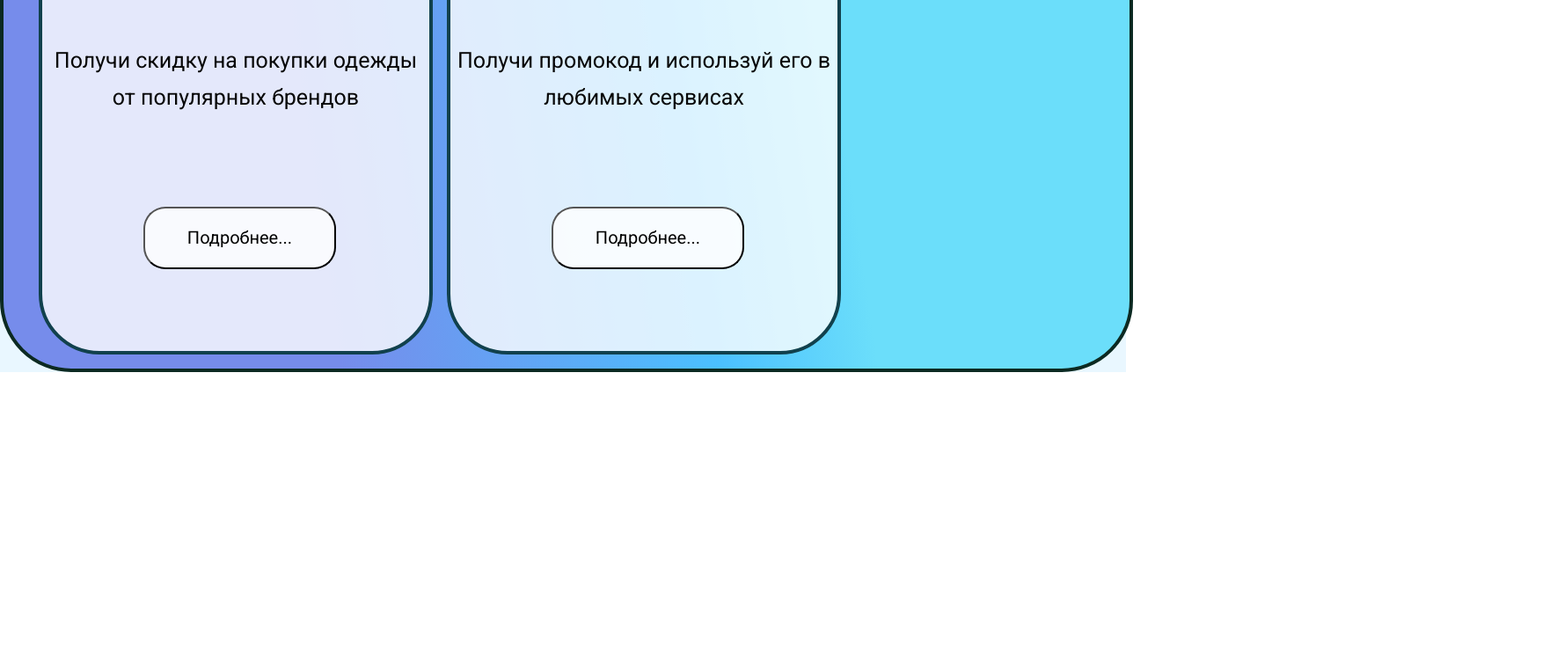
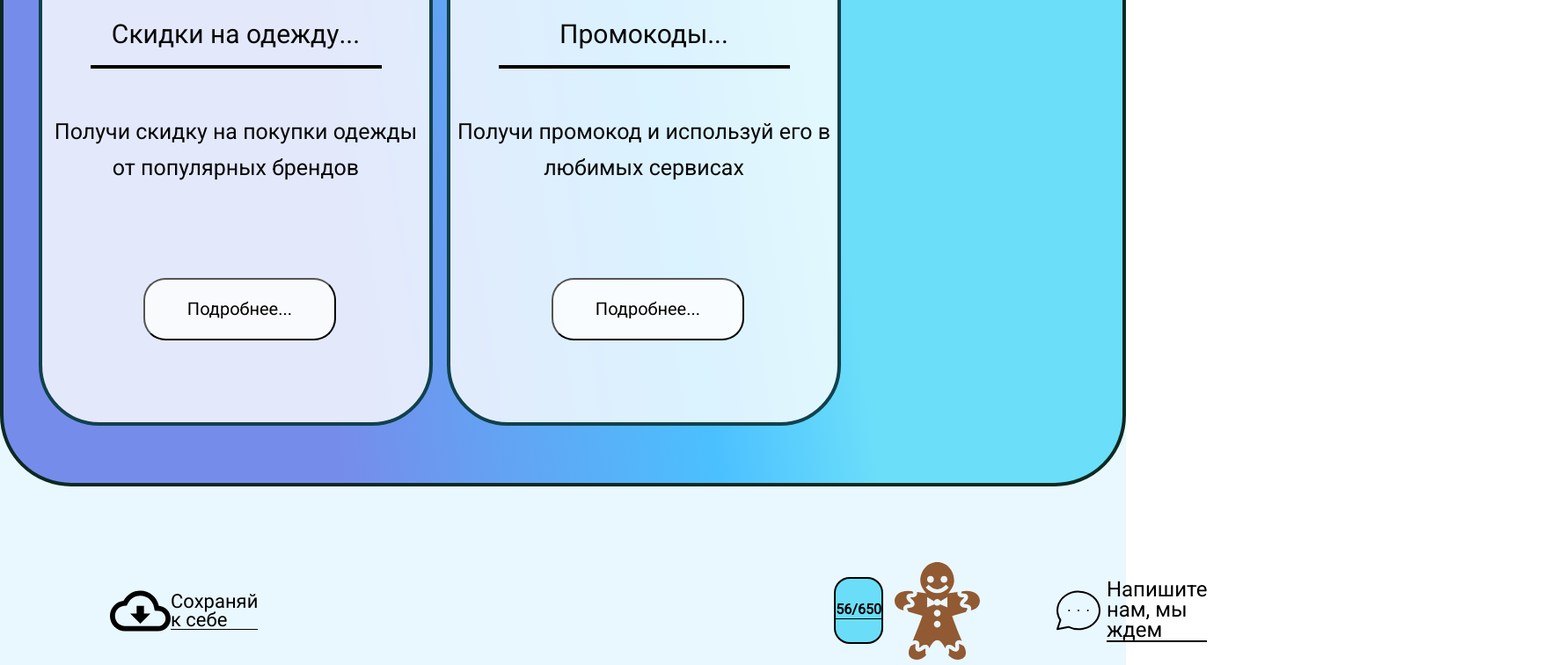
Before and after one commit to Alexanderbr1/pd_claudius, a plain HTML site: page var1/html/index.html in a window 1280 px wide. Shown: the part 1016-1772 px from the top of the page at 88% size, 1770 px wide, since content can reach past the window. Before the commit the page ends 1439 px from the top, so only its background shows below. Drawn offline with Linux system fonts and the light colour scheme.

Commit message:
var1 done

```diff
--- a/var1/css/style.css
+++ b/var1/css/style.css
@@ -81,16 +81,28 @@ h3 {
 
 /* Main styles start */
 
+.btn-burger-menu {
+    background-color: #fff;
+}
+
+.btn-home-page {
+    background-color: #e9f7ff;
+    border: none;
+}
+
+.btn-mail {
+    background-color: #e9f7ff;
+    border: none;
+    margin-left: 1700px;
+}
+
 .bonuses {
-    padding-top: 117px;
+    /* padding-top: 117px; */
     background-color: #e9f7ff;
 }
 
 .bonuses__wrapper {
     max-width: 1920px;
-    background: linear-gradient(81.76deg, #768CEB 26.48%, #4BC0FF 55.96%, #6BDEFA 68.47%);
-    border: 4px solid #0C2A22;
-    border-radius: 81px;
     width: 100%;
     margin: 0 auto;
 }
@@ -99,6 +111,12 @@ h3 {
     display: flex;
     flex-wrap: wrap;
     gap: 16px;
+    background: linear-gradient(81.76deg, #768CEB 26.48%, #4BC0FF 55.96%, #6BDEFA 68.47%);
+    border: 4px solid #0C2A22;
+    border-radius: 81px;
+    padding-top: 38px;
+    padding-bottom: 65px;
+    margin-top: 58px;
 }
 
 .bonuses__item {
@@ -147,4 +165,48 @@ h3 {
     line-height: 19px;
 }
 
+.under-elements__wrapper {
+    display: flex;
+    align-items: center;
+    margin-top: 80px;
+    margin-left: 125px;
+}
+
+.under-elements__text {
+    font-size: 22px;
+    line-height: 21px;
+    border-bottom: 1px solid #000;
+}
+
+.under-elements__available-bonuses {
+    margin-left: 655px;
+}
+
+.under-elements__message-icon {
+    margin-left: 67px;
+}
+
+
+.available-bonuses {
+    display: flex;
+    justify-content: center;
+    align-items: center;
+    background-color: #6ADEF9;
+    width: 209px;
+    height: 72px;
+    border: 2px solid #000;
+    border-radius: 18px;
+}
+
+.available-bonuses__text {
+    border-bottom: 1px solid #000;
+    font-weight: 700;
+}
+
+.under-elements__text2 {
+    font-size: 24px;
+    line-height: 23px;
+    border-bottom: 2px solid #000;
+}
+
 /* Main styles end */
--- a/var1/html/index.html
+++ b/var1/html/index.html
@@ -5,8 +5,8 @@
     <meta http-equiv="X-UA-Compatible" content="IE=edge">
     <meta name="viewport" content="width=device-width, initial-scale=1.0">
     <title>exchanger</title>
-    <link rel="stylesheet" href="/css/normalize.css">
-    <link rel="stylesheet" href="/css/style.css">
+    <link rel="stylesheet" href="../css/normalize.css">
+    <link rel="stylesheet" href="../css/style.css">
 </head>
 <body>
     <header class="header">
@@ -14,19 +14,31 @@
             <a href="">
                 <img src="../img/logo.png" alt="">
             </a>
-            <img class="tel-logo" src="/img/tel-logo.svg" alt="tel">
+            <img class="tel-logo" src="../img/tel-logo.svg" alt="tel">
             <p class="tel">
                 <a href="tel: +79995553322" class="contacts_link">+79995553322</a>
             </p>
-            <img class="mail-logo" src="/img/mail-logo.svg" alt="mail">
+            <img class="mail-logo" src="../img/mail-logo.svg" alt="mail">
             <p class="mail">
                 <a href="mailto:support@claudius.ru" class="contacts_link">support@claudius.ru</a>
             </p>
         </div>
     </header>
     <main>
+        <h1 class="visuallyhidden">Project Claudius</h1>
         <section class="bonuses">
             <div class="bonuses__wrapper">
+                <button class="btn-burger-menu">
+                    <svg width="43" height="43" viewBox="0 0 43 43" fill="none" xmlns="http://www.w3.org/2000/svg">
+                        <path d="M5.375 10.0781C5.375 9.54355 5.58736 9.03087 5.96536 8.65286C6.34337 8.27486 6.85605 8.0625 7.39062 8.0625H35.6094C36.144 8.0625 36.6566 8.27486 37.0346 8.65286C37.4126 9.03087 37.625 9.54355 37.625 10.0781C37.625 10.6127 37.4126 11.1254 37.0346 11.5034C36.6566 11.8814 36.144 12.0938 35.6094 12.0938H7.39062C6.85605 12.0938 6.34337 11.8814 5.96536 11.5034C5.58736 11.1254 5.375 10.6127 5.375 10.0781ZM5.375 20.8281C5.375 20.2935 5.58736 19.7809 5.96536 19.4029C6.34337 19.0249 6.85605 18.8125 7.39062 18.8125H35.6094C36.144 18.8125 36.6566 19.0249 37.0346 19.4029C37.4126 19.7809 37.625 20.2935 37.625 20.8281C37.625 21.3627 37.4126 21.8754 37.0346 22.2534C36.6566 22.6314 36.144 22.8438 35.6094 22.8438H7.39062C6.85605 22.8438 6.34337 22.6314 5.96536 22.2534C5.58736 21.8754 5.375 21.3627 5.375 20.8281ZM5.375 31.5781C5.375 31.0435 5.58736 30.5309 5.96536 30.1529C6.34337 29.7749 6.85605 29.5625 7.39062 29.5625H35.6094C36.144 29.5625 36.6566 29.7749 37.0346 30.1529C37.4126 30.5309 37.625 31.0435 37.625 31.5781C37.625 32.1127 37.4126 32.6254 37.0346 33.0034C36.6566 33.3814 36.144 33.5938 35.6094 33.5938H7.39062C6.85605 33.5938 6.34337 33.3814 5.96536 33.0034C5.58736 32.6254 5.375 32.1127 5.375 31.5781Z" fill="black"/>
+                    </svg>
+                </button>
+                <button class="btn-home-page">
+                    <img src="../img/page-home-icon.svg" alt="">
+                </button>
+                <button class="btn-mail">
+                    <img src="../img/mail-logo-2.svg" alt="">
+                </button>
                 <ul class="bonuses__list">
                     <li class="bonuses__item">
                         <h2 class="bonuses__title">Скидки на еду...</h2>
@@ -49,6 +61,16 @@
                         <button class="bonuses__button btn">Подробнее...</button>
                     </li>
                 </ul>
+                <div class="under-elements__wrapper">
+                    <img src="../img/download-icon.svg" alt="">
+                    <p class="under-elements__text">Сохраняй к себе</p>
+                    <div class="under-elements__available-bonuses available-bonuses">
+                        <p class="available-bonuses__text">56/650</p>
+                    </div>
+                    <img src="../img/pryanya.svg" alt="">
+                    <img class="under-elements__message-icon" src="../img/message-icon.svg" alt="">
+                    <p class="under-elements__text2">Напишите нам, мы ждем</p>
+                </div>
             </div>
         </section>
     </main>
```
Also changed, not shown: var1/img/burger-menu-logo.svg (added), var1/img/download-icon.svg (added), var1/img/mail-logo-2.svg (added), var1/img/message-icon.svg (added), var1/img/page-home-icon.svg (added), var1/img/pryanya.svg (added).
